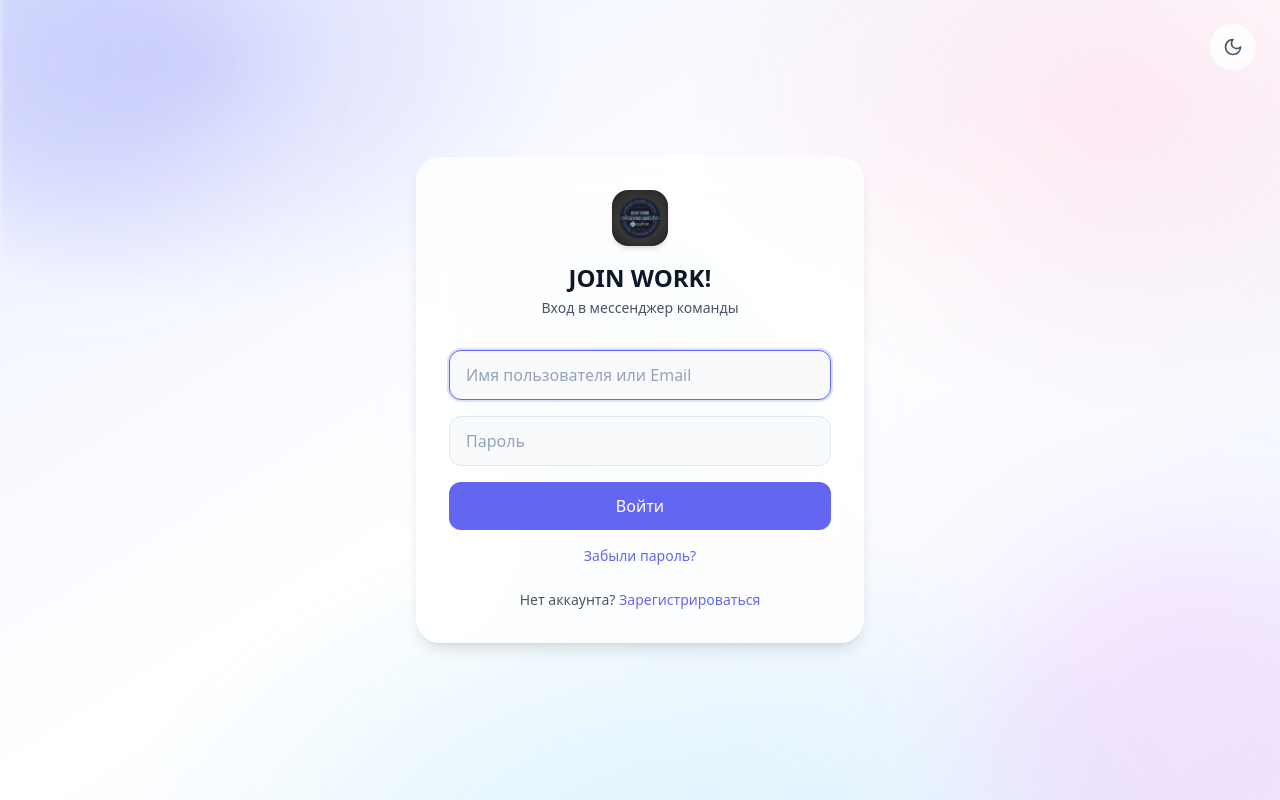
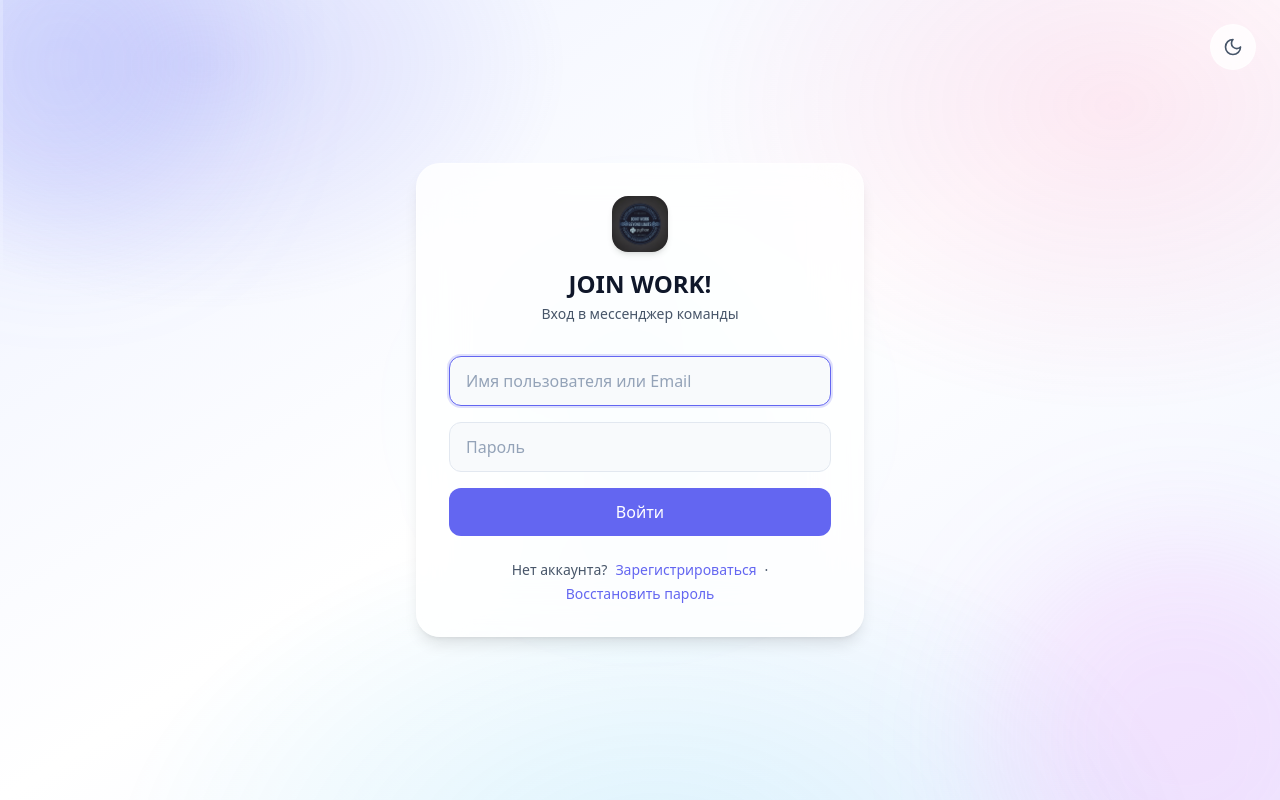
Before and after one commit to solevla2016-alt/JW_CHAT-feature-project_chat, a Next.js app in the folder frontend/: page /login in a window 1280 px wide. Built offline with nearby package versions, Linux system fonts and the light colour scheme; no server answers.

Commit message:
feat: password recovery link next to register on login page

```diff
--- a/frontend/src/app/login/page.tsx
+++ b/frontend/src/app/login/page.tsx
@@ -99,16 +99,14 @@ export default function LOGINPage() {
           </button>
         </form>
 
-        <p className="mt-4 text-center text-sm text-[var(--text-secondary)]">
-          <Link href="/forgot-password" className="text-[var(--brand-primary)] hover:underline">
-            Забыли пароль?
-          </Link>
-        </p>
-
-        <p className="mt-6 text-center text-sm text-[var(--text-secondary)]">
-          Нет аккаунта?{" "}
+        <p className="mt-6 flex flex-wrap items-center justify-center gap-x-2 gap-y-1 text-center text-sm text-[var(--text-secondary)]">
+          <span>Нет аккаунта?</span>
           <Link href="/register" className="font-medium text-[var(--brand-primary)] hover:underline">
             Зарегистрироваться
+          </Link>
+          <span aria-hidden>·</span>
+          <Link href="/forgot-password" className="text-[var(--brand-primary)] hover:underline">
+            Восстановить пароль
           </Link>
         </p>
       </motion.div>
```
